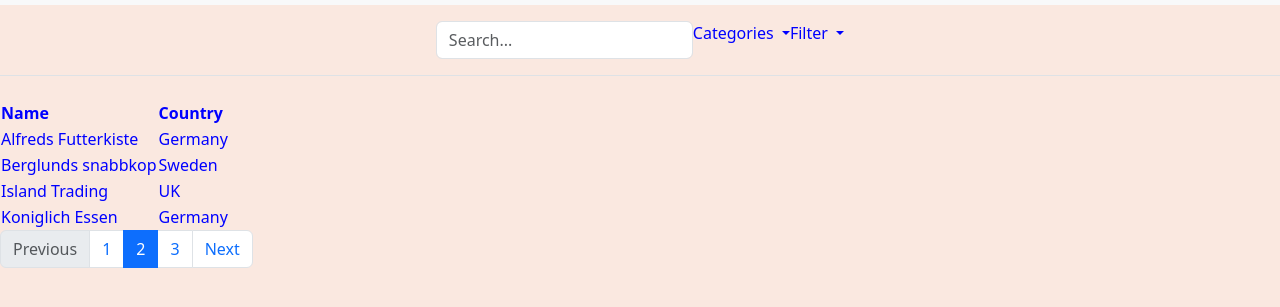
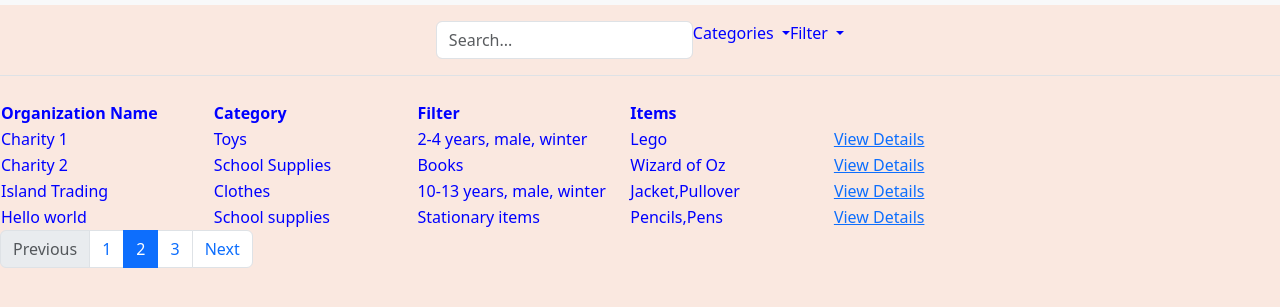
Before and after one commit to MahmoudHegazy-01/dora-the-explorer, a plain HTML site: page Web Application/Donor/donorMainPage.html in a window 1280 px wide. Shown: the part 51-358 px from the top of the page. Drawn offline with nearby package versions, Linux system fonts and the light colour scheme; files that its build step writes are made by us from their sources; files whose address does not match are found by name.

Commit message:
Update donorMainPage.html
Added Values dropdown to select value to filter, added dummy data.

```diff
--- a/Web Application/Donor/donorMainPage.html
+++ b/Web Application/Donor/donorMainPage.html
@@ -81,30 +81,51 @@
               </a>
               <ul class="dropdown-menu" aria-labelledby="navbarDropdownMenuLink">
               </ul>
+              <!--Values dropdown so that I can filter based on the value (ex: age = 2-4,...)-->
+              <a style ="display: none;"class="nav-link dropdown-toggle" href="#" id="navbarDropdownMenuLink" role="button" data-bs-toggle="dropdown" aria-expanded="false">
+                Values
+              </a>
+              <ul class="dropdown-menu" aria-labelledby="navbarDropdownMenuLink">
+              </ul>
             </div>
 
           </header>
           <!--Request Table-->
           <table id="myTable">
             <tr class="header">
-              <th style="width:60%;">Name</th>
-              <th style="width:40%;">Country</th>
+              <th style="width:23%;">Organization Name</th>
+              <th style="width:22%;">Category</th>
+              <th style="width:23%">Filter</th>
+              <th style="width:22%">Items</th>
+
             </tr>
             <tr>
-              <td>Alfreds Futterkiste</td>
-              <td>Germany</td>
+              <td>Charity 1</td>
+              <td>Toys</td>
+              <td>2-4 years, male, winter</td>
+              <td> Lego</td>
+              <td><a href="#">View Details </a></td>
             </tr>
             <tr>
-              <td>Berglunds snabbkop</td>
-              <td>Sweden</td>
+              <td>Charity 2</td>
+              <td>School Supplies</td>
+              <td>Books</td>
+              <td>Wizard of Oz</td>
+              <td><a href="#">View Details </a></td>
             </tr>
             <tr>
               <td>Island Trading</td>
-              <td>UK</td>
+              <td>Clothes</td>
+              <td>10-13 years, male, winter</td>
+              <td>Jacket,Pullover</td>
+              <td><a href="#">View Details </a></td>
             </tr>
             <tr>
-              <td>Koniglich Essen</td>
-              <td>Germany</td>
+              <td>Hello world</td>
+              <td>School supplies</td>
+              <td>Stationary items</td>
+              <td>Pencils,Pens</td>
+              <td><a href="#">View Details </a></td>
             </tr>
           </table>
 
```
